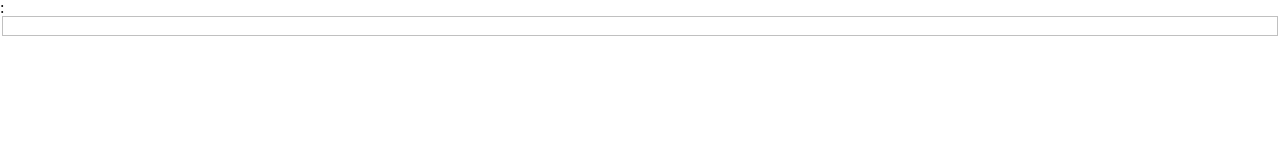
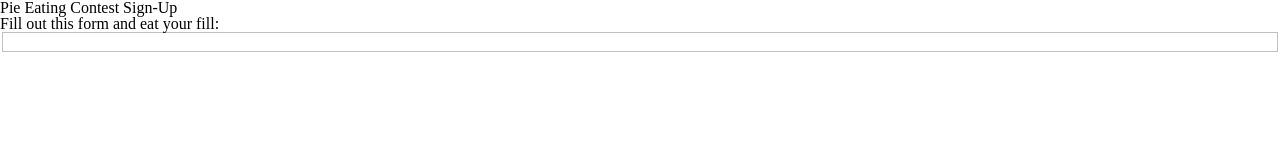
Before and after one commit to ITMD362-ronan/itmd-362-project1, a plain HTML site: page index.html in a window 1280 px wide. Drawn offline with Linux system fonts and the light colour scheme.

Commit message:
change h1 add h2

```diff
--- a/index.html
+++ b/index.html
@@ -1,7 +1,7 @@
 <!DOCTYPE html>
 <html lang="en" class="nojs">
   <head>
-    <title>form</title>
+    <title>Form</title>
     <meta charset="utf-8" />
     <meta name="viewport" content="width=device-width,initial-scale=1.0,shrink-to-fit=none" />
     <link rel="stylesheet" media="screen" href="assets/css/resets.css" />
@@ -9,9 +9,11 @@
   </head>
   <body>
     <main id="content">
-      <h1>:</h1>
+      <h1>Pie Eating Contest Sign-Up</h1>
+      <h2>Fill out this form and eat your fill:</h2>
       <form method="get" autocomplete="on" action="#null">
         <fieldset>
+
         </fieldset>
       </form>
     </main>
```
